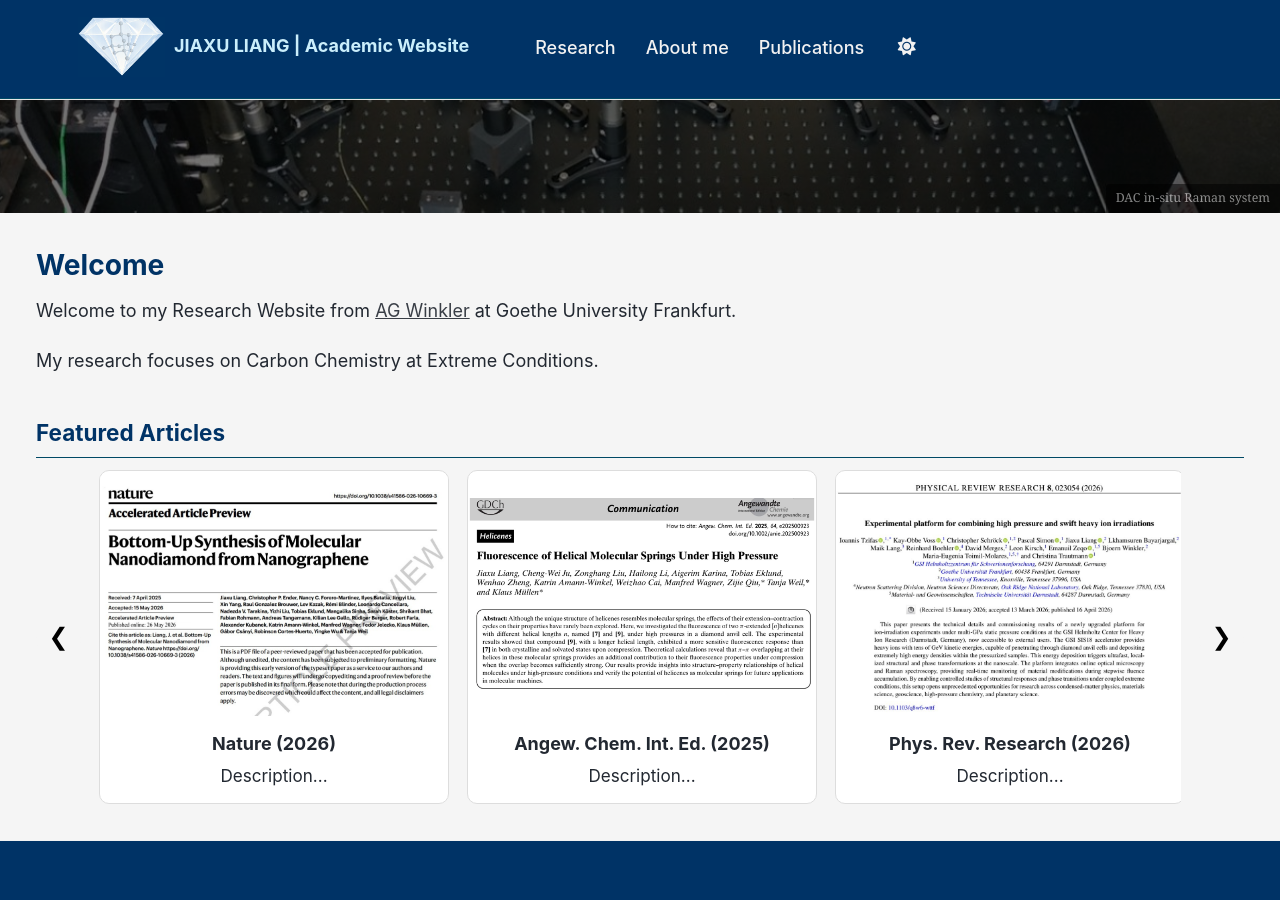
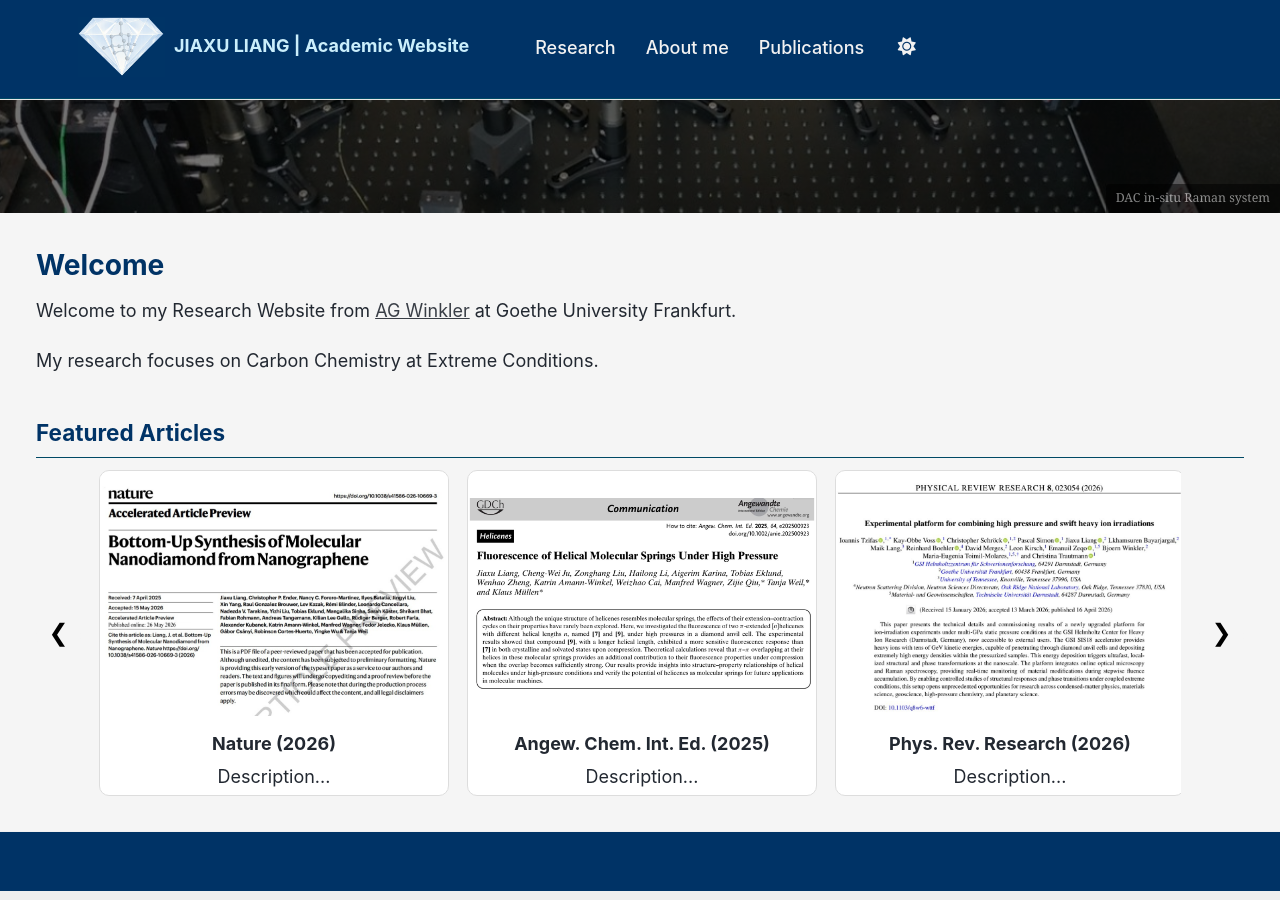
Before and after one commit to liangjiaxu-research/liangjiaxu-research.github.io, a Jekyll site: the page built from _pages/about.md, in a window 1280 px wide and 900 px high, scrolled down 336 px. Built offline with Jekyll 4.4.1, drawn with Linux system fonts in a browser that asks for light colours; a script bundle is joined from its source files by our own code; library files that are not in the unit come from our copies.

Commit message:
Update _custom.scss

```diff
--- a/_sass/_custom.scss
+++ b/_sass/_custom.scss
@@ -38,7 +38,7 @@ body {
     display: flex;
     align-items: center;
     gap: 1rem;
-    margin-top: 0.5rem
+    margin-top: 0.5rem;
 }
 .carousel-btn {
     border: none;
@@ -83,7 +83,6 @@ body {
     color: inherit;
 }
 .card-link,
-.card-link:hover,
 .card-link:visited {
     text-decoration: none !important;
 }
@@ -93,9 +92,8 @@ body {
     margin: 12px 15px 8px;
 }
 .featured-card p {
-    margin: 0 15px 15px;
+    margin: 0 5px 5px;
     text-align: center;
-    font-size: 0.95rem;
 }
 
 
```
